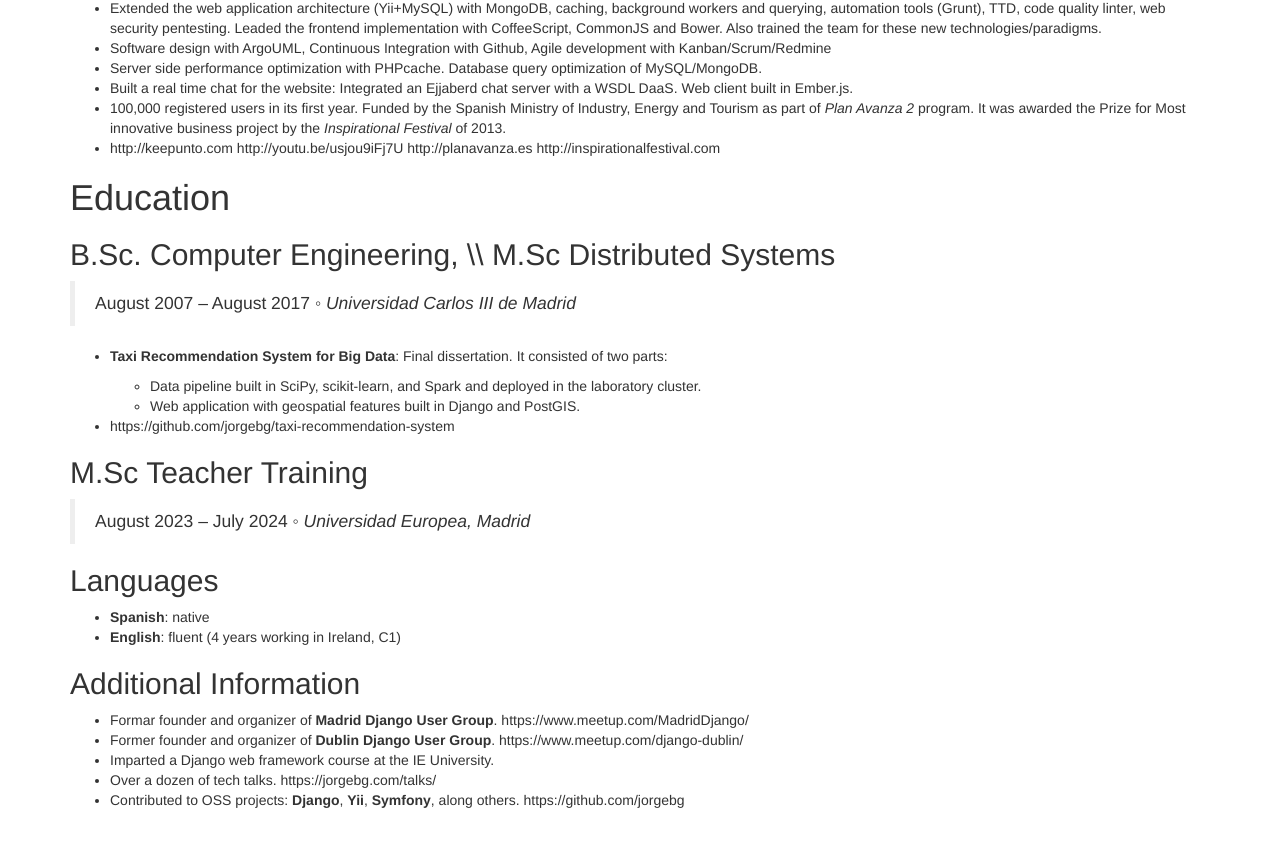
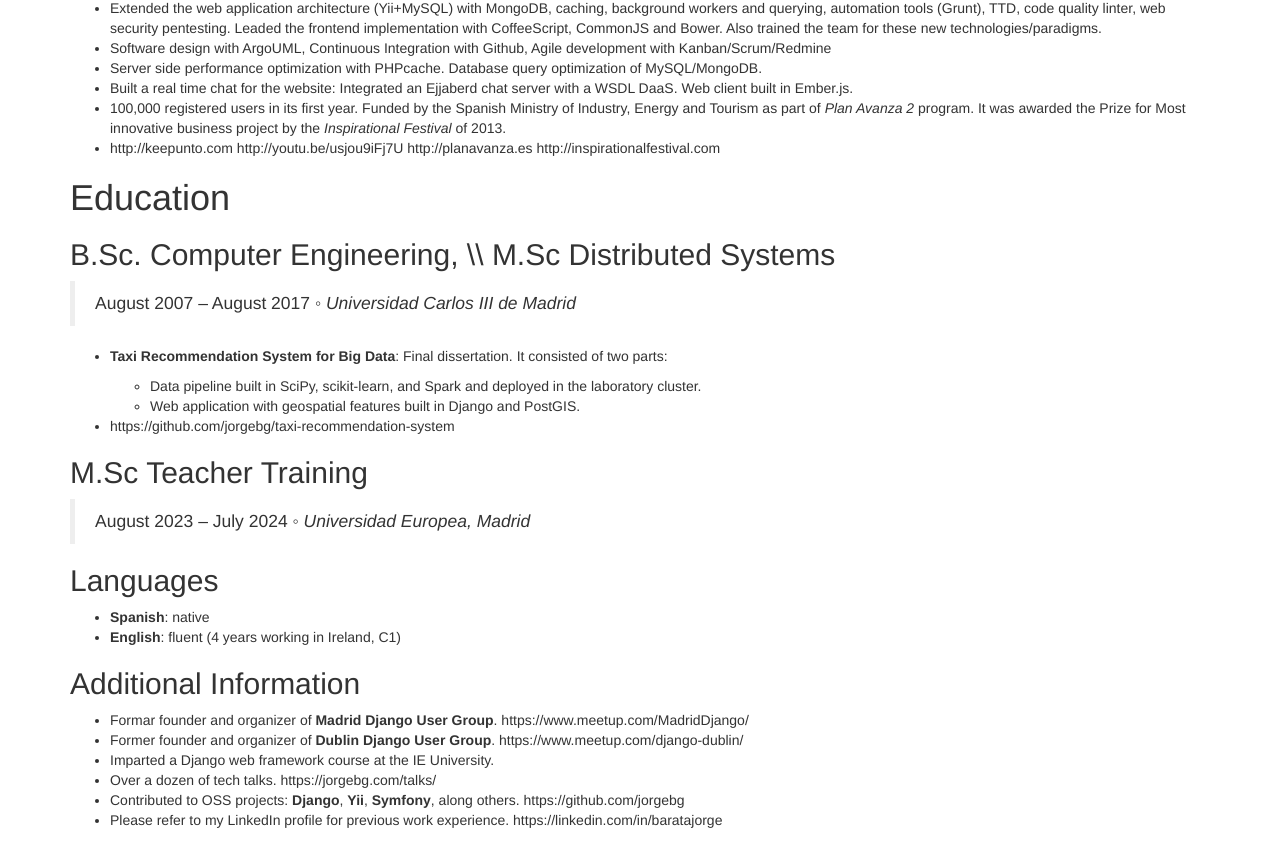
Before and after one commit to jorgebg/cv, a Jekyll site: the page built from index.md, in a window 1280 px wide and 900 px high, scrolled down 2145 px. Shown: the top 867 px of the window. Built offline with Jekyll 4.4.1, drawn with Linux system fonts in a browser that asks for light colours.

Commit message:
Automated update

```diff
--- a/index.md
+++ b/index.md
@@ -128,3 +128,4 @@
 - Imparted a Django web framework course at the IE University.
 - Over a dozen of tech talks. https://jorgebg.com/talks/
 - Contributed to OSS projects: **Django**, **Yii**, **Symfony**, along others. https://github.com/jorgebg
+- Please refer to my LinkedIn profile for previous work experience. https://linkedin.com/in/baratajorge
```
Also changed, not shown: 1 other file.
